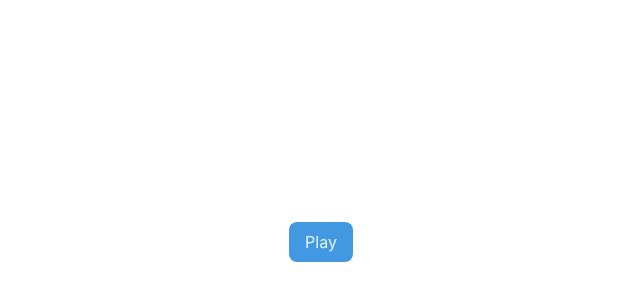
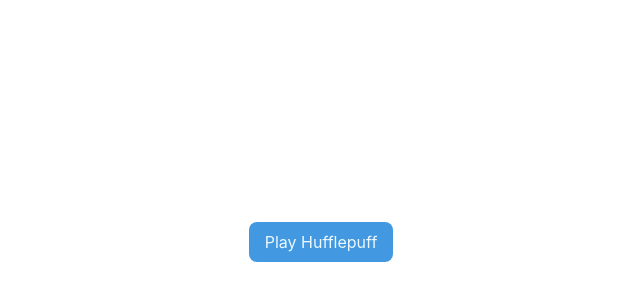
Before and after one commit to jryd/react-soundboard, a React (Create React App) app: page / in a window 1280 px wide. Shown: the part 158-458 px from the top of the page, without its empty margins (319-959 px from the left). Built offline with nearby package versions, Linux system fonts and the light colour scheme.

Commit message:
Extract audio files to an array to manage new audio files

```diff
--- a/src/App.js
+++ b/src/App.js
@@ -1,10 +1,15 @@
 import React from 'react';
 import Player from './Player';
+import files from './audioFiles';
 
 const App = () => {
   return (
     <div className="min-h-screen flex items-center justify-center">
-      <Player url="https://dl.dropboxusercontent.com/s/uxh2dg6u5feqwcc/hufflepuff.m4a" />
+      {
+        files.map(file => (
+          <Player name={file.name} url={file.url} />
+        ))
+      }
     </div>
   );
 }
--- a/src/Player.js
+++ b/src/Player.js
@@ -22,12 +22,12 @@
   return [playing, toggle];
 };
 
-const Player = ({ url }) => {
+const Player = ({ name, url }) => {
   const [playing, toggle] = useAudio(url);
 
   return (
     <div>
-      <button className="px-4 py-2 bg-blue-500 rounded-lg text-blue-100 hover:bg-blue-600 hover:text-blue-200 focus:outline-none" onClick={toggle}>{playing ? "Pause" : "Play"}</button>
+      <button className="px-4 py-2 bg-blue-500 rounded-lg text-blue-100 hover:bg-blue-600 hover:text-blue-200 focus:outline-none" onClick={toggle}>{playing ? "Pause" : "Play"} {name}</button>
     </div>
   );
 };
--- /dev/null
+++ b/src/audioFiles.js
@@ -0,0 +1,8 @@
+const files = [
+  {
+    name: 'Hufflepuff',
+    url: 'https://dl.dropboxusercontent.com/s/uxh2dg6u5feqwcc/hufflepuff.m4a'
+  }
+];
+
+export default files;
```
